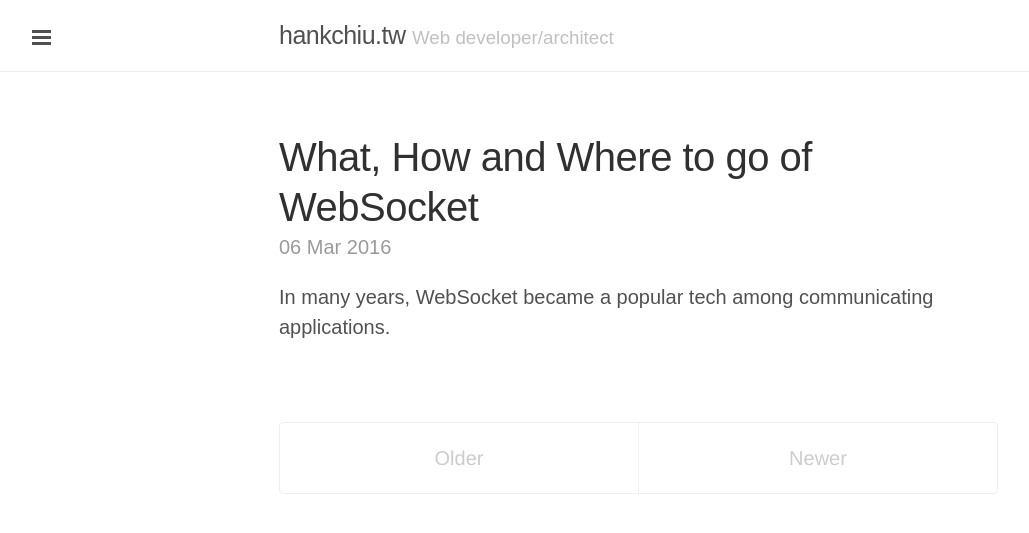
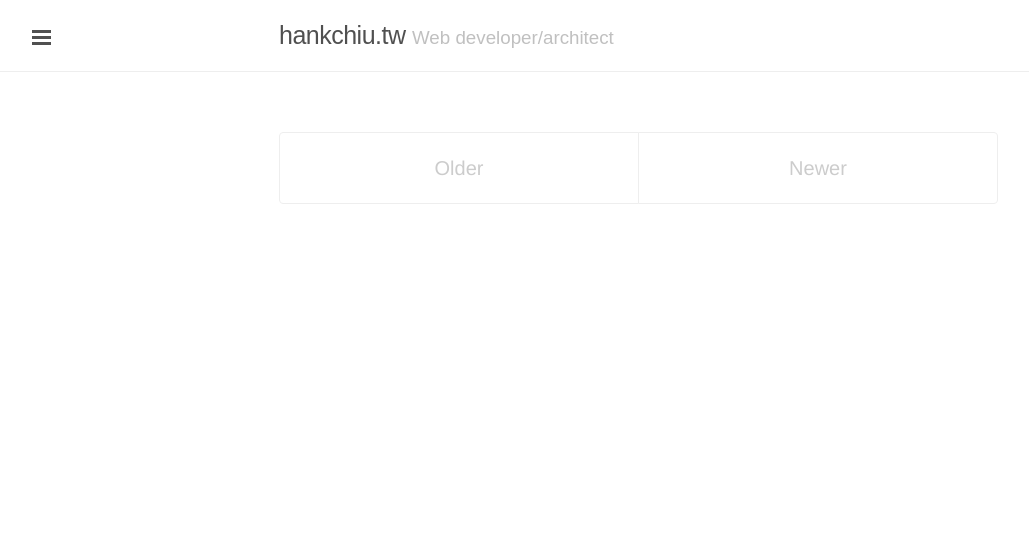
Before and after one commit to hankchiutw/hankchiutw.github.io, a Jekyll site: the page built from index.html, in a window 1280 px wide. Shown: the top 533 px of the page, without its empty margins (1-1030 px from the left). Built offline with Jekyll 4.4.1, drawn with Linux system fonts in a browser that asks for light colours; some web fonts are replaced; the list of posts is cut into pages by our own code.

```diff
--- a/_posts/2016-03-06-what-how-and-where-to-go-of-websocket.markdown
+++ b/_posts/2016-03-06-what-how-and-where-to-go-of-websocket.markdown
@@ -1,6 +1,6 @@
 ---
-published: true
-title: What, How and Where to go of WebSocket
+published: false
+title: Best practice of mongoose event handling
 layout: post
 ---
 In many years, WebSocket became a popular tech among communicating applications.
```
